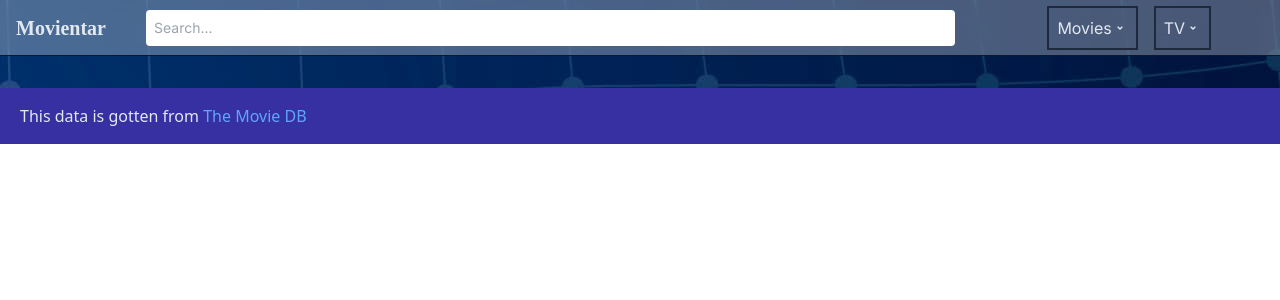
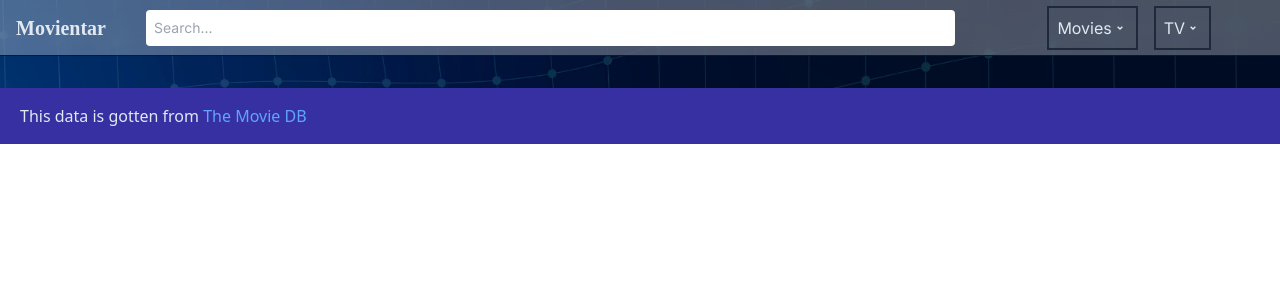
Before and after one commit to alfariiizi/movientar, a React (Create React App) app: page / in a window 1280 px wide. Shown: the top 300 px of the page. Built offline with nearby package versions, Linux system fonts and the light colour scheme; a web font is replaced by a local one.

Commit message:
Streching main-background-image

```diff
--- a/src/App.js
+++ b/src/App.js
@@ -10,7 +10,7 @@ function App() {
     <BrowserRouter>
       <div
         style={{ backgroundImage: `url(${ImgBgMain})` }}
-        className="absolute h-max w-full">
+        className="absolute h-max w-full bg-cover">
         <Navbar titleSite={"Movientar"} />
         <main className="px-4 py-6 pt-16">
           <MainMenu />
```
